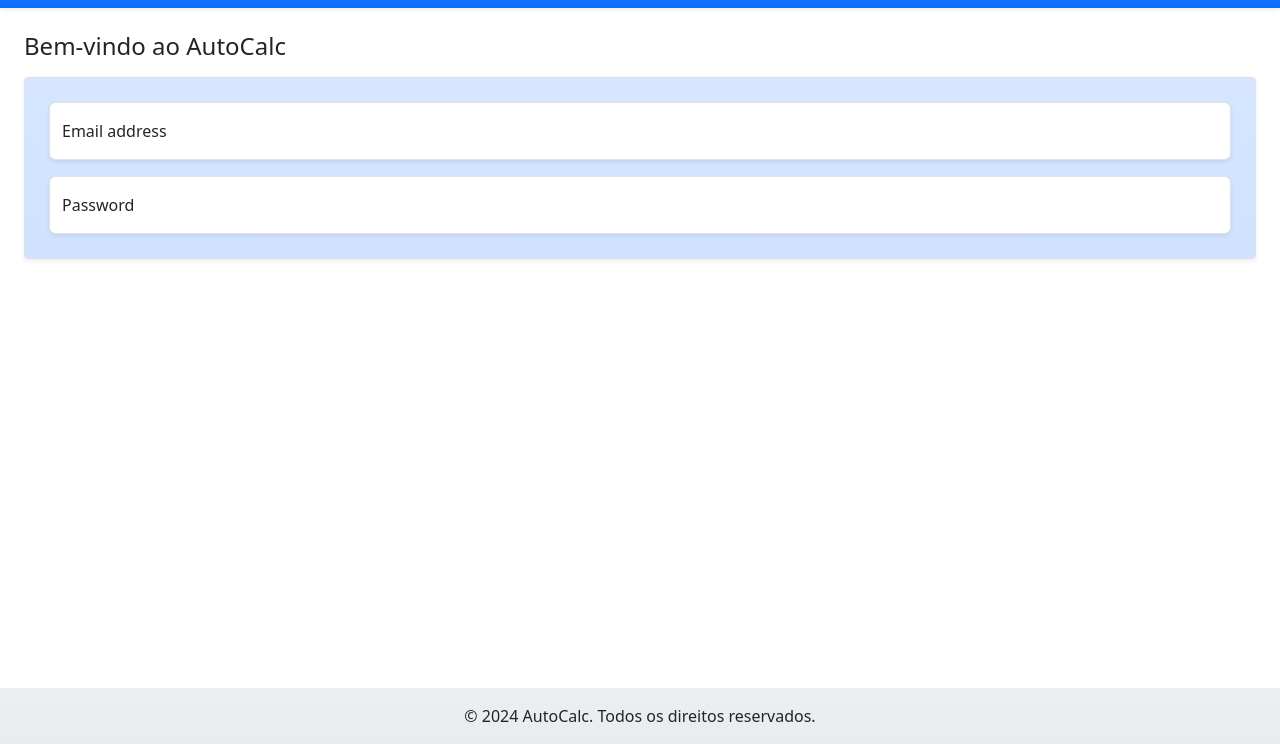
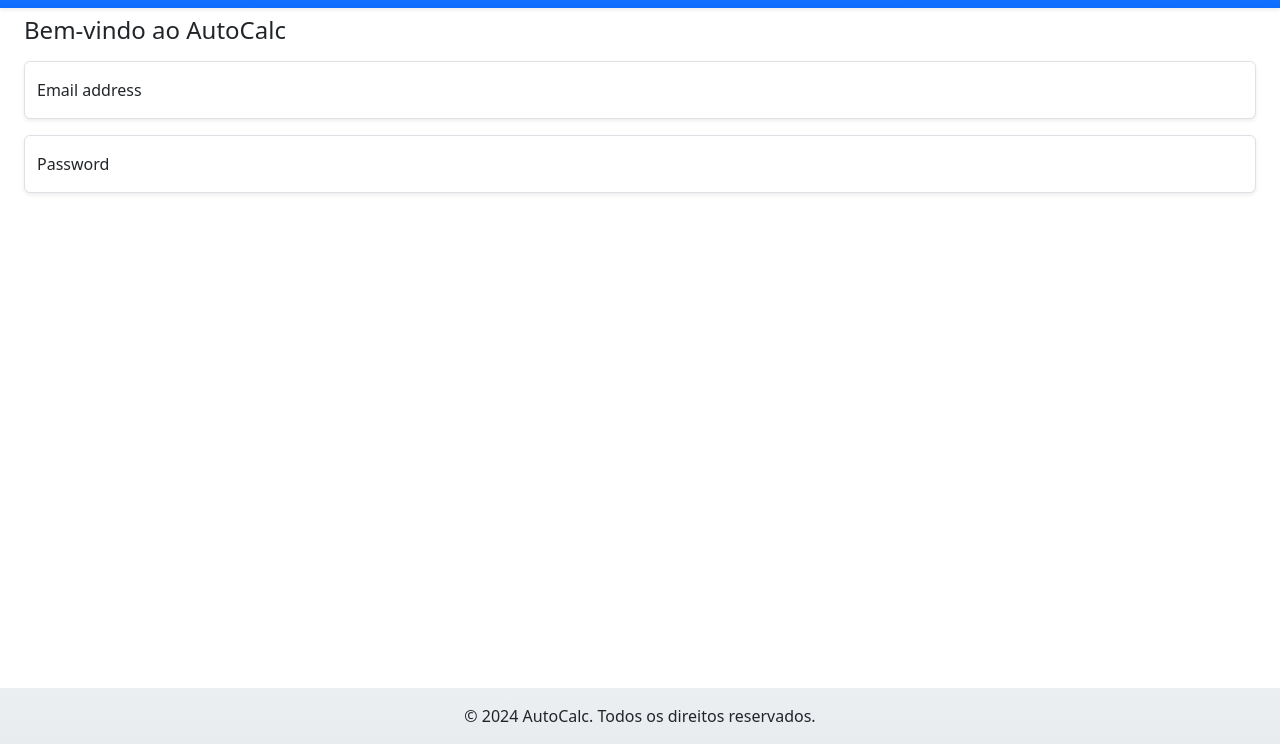
Before and after one commit to Patrick510/project-calc, a website: page project/main.html in a window 1280 px wide. Shown: the part 56-800 px from the top of the page. Drawn offline with nearby package versions, Linux system fonts and the light colour scheme.

```diff
--- a/project/src/pages/Home.html
+++ b/project/src/pages/Home.html
@@ -1,8 +1,8 @@
 <!-- Home.html -->
 <main class="my-0 h-100 bg-white shadow-sm">
-  <div class="flex p-4">
+  <div class="flex p-4 pt-2">
     <h2 class="h4 mb-3">Bem-vindo ao AutoCalc</h2>
-    <div class="bg-primary-subtle shadow-sm bg-gradient border border-1 rounded-1 p-4">
+    <div>
       <div class="form-floating mb-3">
         <input
           type="email"
```
